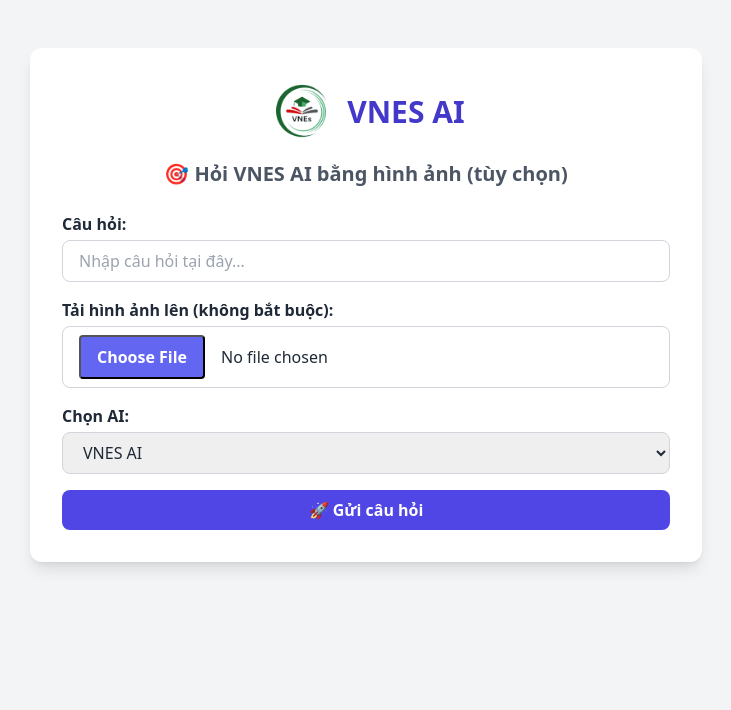
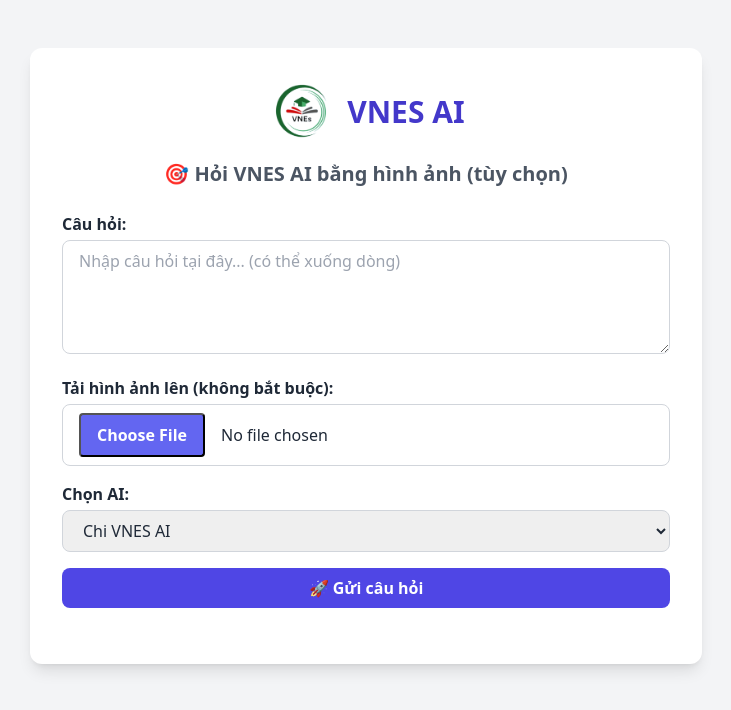
Before and after one commit to long7821-1/vnes-ai, a Flask app: page / in a window 1280 px wide. Shown: the top 710 px of the page, without its empty margins (274-1005 px from the left). Run offline with Flask 3, Linux system fonts and the light colour scheme; some libraries are stand-ins or nearby versions.

Commit message:
Update index.html

```diff
--- a/templates/index.html
+++ b/templates/index.html
@@ -21,9 +21,9 @@
     <form id="askForm" enctype="multipart/form-data" class="space-y-4">
       <div>
         <label for="question" class="block font-semibold mb-1">Câu hỏi:</label>
-        <input type="text" name="question" id="question" required
-               class="w-full border border-gray-300 rounded-lg px-4 py-2 focus:outline-none focus:ring-2 focus:ring-indigo-500"
-               placeholder="Nhập câu hỏi tại đây..." />
+        <textarea name="question" id="question" required rows="4"
+                  class="w-full border border-gray-300 rounded-lg px-4 py-2 focus:outline-none focus:ring-2 focus:ring-indigo-500 resize-y"
+                  placeholder="Nhập câu hỏi tại đây... (có thể xuống dòng)"></textarea>
       </div>
 
       <div>
@@ -35,9 +35,9 @@
       <div>
         <label for="ai" class="block font-semibold mb-1">Chọn AI:</label>
         <select name="ai" id="ai" class="w-full border border-gray-300 rounded-lg px-4 py-2 focus:outline-none focus:ring-2 focus:ring-indigo-500">
-          <option value="vnes_ai">VNES AI</option>
-          <option value="deepseek">DeepSeek</option>
-          <option value="openrouter">ChatGPT (OpenRouter)</option>
+          <option value="vnes_ai">Chi VNES AI</option>
+          <option value="deepseek">Chi DeepSeek</option>
+          <option value="openrouter">Chi ChatGPT (OpenRouter)</option>
         </select>
       </div>
 
@@ -47,40 +47,37 @@
       </button>
     </form>
 
-    <div id="result" class="mt-6 p-4 bg-gray-50 border rounded-lg hidden">
-      <div class="flex justify-between items-center mb-2">
-        <h2 id="answerSource" class="text-lg font-semibold text-indigo-500">🧠 Trả lời từ:</h2>
-        <button id="copyButton" class="bg-indigo-500 hover:bg-indigo-600 text-white text-sm font-semibold py-1 px-3 rounded-lg transition duration-200 hidden">
-          📋 Sao chép
-        </button>
-      </div>
-      <img id="answerImage" class="max-w-full rounded-lg mb-3 hidden" alt="Ảnh trả lời" />
-      <p id="answerText" class="whitespace-pre-line text-gray-700"></p>
-    </div>
+    <div id="history" class="mt-6 space-y-4"></div>
   </div>
 
   <script>
     const form = document.getElementById('askForm');
-    const answerText = document.getElementById('answerText');
-    const answerImage = document.getElementById('answerImage');
-    const resultBox = document.getElementById('result');
-    const answerSource = document.getElementById('answerSource');
-    const copyButton = document.getElementById('copyButton');
+    const historyDiv = document.getElementById('history');
+    let historyCounter = 0;
 
     form.addEventListener('submit', async (e) => {
       e.preventDefault();
 
-      // Hiện trạng thái loading
-      answerText.textContent = "⏳ Đang gửi câu hỏi...";
-      answerImage.classList.add("hidden");
-      copyButton.classList.add("hidden"); // Ẩn nút sao chép khi đang tải
-      resultBox.classList.remove("hidden");
+      const questionInput = document.getElementById('question');
+      const imageInput = document.getElementById('image');
+      const aiInput = document.getElementById('ai');
+      const formData = new FormData(form);
+      const selectedAI = aiInput.value;
+      const questionText = questionInput.value;
 
-      const formData = new FormData(form);
-      const selectedAI = document.getElementById('ai').value;
-
-      // Cập nhật tiêu đề nguồn trả lời dựa trên AI được chọn
-      answerSource.textContent = `🧠 Trả lời từ ${selectedAI === 'vnes_ai' ? 'VNES AI' : selectedAI === 'deepseek' ? 'DeepSeek' : 'ChatGPT (OpenRouter)'}:`;
+      // Tạo phần lịch sử mới
+      historyCounter++;
+      const historyItem = document.createElement('div');
+      historyItem.className = 'p-4 bg-gray-50 border rounded-lg';
+      historyItem.id = `history-${historyCounter}`;
+      historyItem.innerHTML = `
+        <h2 class="text-lg font-semibold text-indigo-500">Câu hỏi ${historyCounter} (AI: ${selectedAI === 'vnes_ai' ? 'VNES AI' : selectedAI === 'deepseek' ? 'DeepSeek' : 'ChatGPT (OpenRouter)'}):</h2>
+        <pre class="text-gray-700 mb-2 whitespace-pre-wrap">${questionText}</pre>
+        <p id="answerText-${historyCounter}" class="whitespace-pre-line text-gray-700">⏳ Đang gửi câu hỏi...</p>
+        <img id="answerImage-${historyCounter}" class="max-w-full rounded-lg mb-3 hidden" alt="Ảnh trả lời" />
+        <button id="copyButton-${historyCounter}" class="bg-indigo-500 hover:bg-indigo-600 text-white text-sm font-semibold py-1 px-3 rounded-lg transition duration-200 hidden">📋 Sao chép</button>
+      `;
+      historyDiv.prepend(historyItem);
 
       try {
         const res = await fetch('/ask-image', {
@@ -89,64 +86,61 @@
         });
 
         const contentType = res.headers.get("content-type");
+        const answerText = document.getElementById(`answerText-${historyCounter}`);
+        const answerImage = document.getElementById(`answerImage-${historyCounter}`);
+        const copyButton = document.getElementById(`copyButton-${historyCounter}`);
 
         if (contentType && contentType.includes("image")) {
-          // Nếu backend trả về ảnh (ví dụ ảnh đáp án Toán)
           const blob = await res.blob();
           const url = URL.createObjectURL(blob);
           answerImage.src = url;
           answerImage.classList.remove("hidden");
           answerText.textContent = "";
           copyButton.classList.remove("hidden");
-          copyButton.disabled = true; // Vô hiệu hóa nút sao chép cho hình ảnh
+          copyButton.disabled = true;
           copyButton.textContent = "📋 Không thể sao chép ảnh";
         } else if (contentType && contentType.includes("application/json")) {
-          // Nếu backend trả về JSON
           const data = await res.json();
           answerImage.classList.add("hidden");
 
           if (res.ok) {
             answerText.textContent = data.answer || "✅ Đã nhận được phản hồi.";
-            answerSource.textContent = `🧠 Trả lời từ ${data.ai === 'vnes_ai' ? 'VNES AI' : data.ai === 'deepseek' ? 'DeepSeek' : 'ChatGPT (OpenRouter)'}:`;
             copyButton.classList.remove("hidden");
             copyButton.disabled = false;
             copyButton.textContent = "📋 Sao chép";
-            form.reset(); // Reset form sau khi gửi thành công
           } else {
             answerText.textContent = `❌ Lỗi: ${data.error || "Không rõ nguyên nhân."}`;
             copyButton.classList.add("hidden");
           }
         } else {
-          // Trường hợp khác
           answerText.textContent = "❌ Đã nhận phản hồi không đúng định dạng. Vui lòng kiểm tra log.";
           answerImage.classList.add("hidden");
           copyButton.classList.add("hidden");
         }
 
-      } catch (err) {
-        answerText.textContent = `❌ Đã xảy ra lỗi: ${err.message || "Kết nối thất bại."}`;
-        answerImage.classList.add("hidden");
-        copyButton.classList.add("hidden");
-      }
-    });
-
         // Xử lý sự kiện sao chép
         copyButton.addEventListener('click', () => {
           if (answerImage.classList.contains("hidden")) {
-        // Nếu là text, sao chép nội dung
             const textToCopy = answerText.textContent;
             navigator.clipboard.writeText(textToCopy).then(() => {
               copyButton.textContent = "✅ Đã sao chép!";
               setTimeout(() => {
                 copyButton.textContent = "📋 Sao chép";
-          }, 2000); // Trở lại trạng thái ban đầu sau 2 giây
+              }, 2000);
             }).catch(err => {
               copyButton.textContent = "❌ Lỗi sao chép";
               console.error("Lỗi sao chép:", err);
             });
-      } else {
-        // Nếu là hình ảnh, không làm gì (nút đã bị vô hiệu hóa)
-        return;
+          }
+        });
+
+        // Reset
+        questionInput.value = '';
+        imageInput.value = '';
+
+      } catch (err) {
+        const answerText = document.getElementById(`answerText-${historyCounter}`);
+        answerText.textContent = `❌ Đã xảy ra lỗi: ${err.message || "Kết nối thất bại."}`;
       }
     });
   </script>
```
Lines whose indentation alone changed are shown as unchanged.
